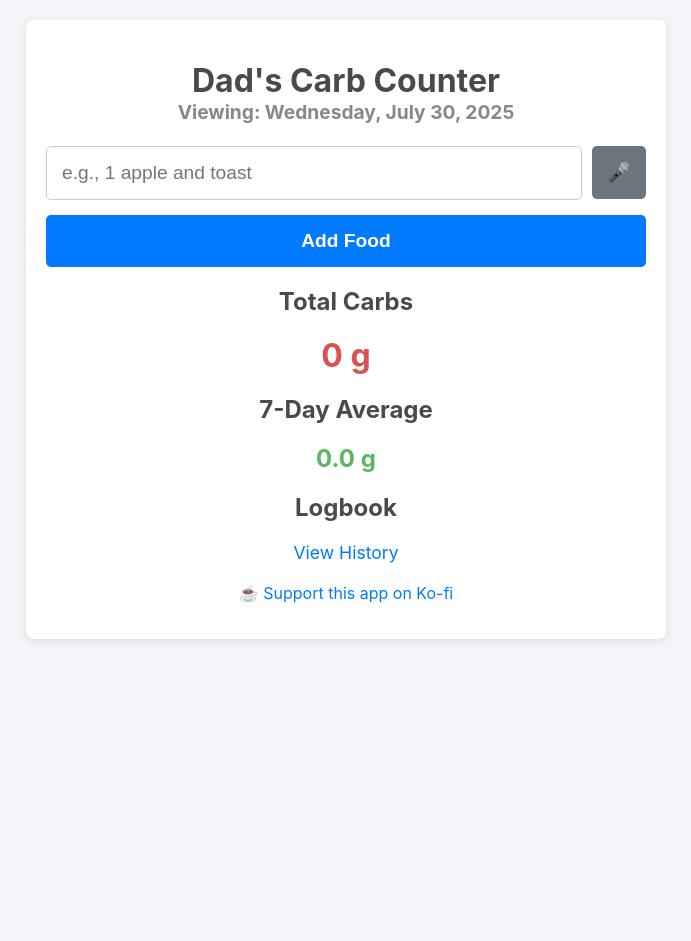
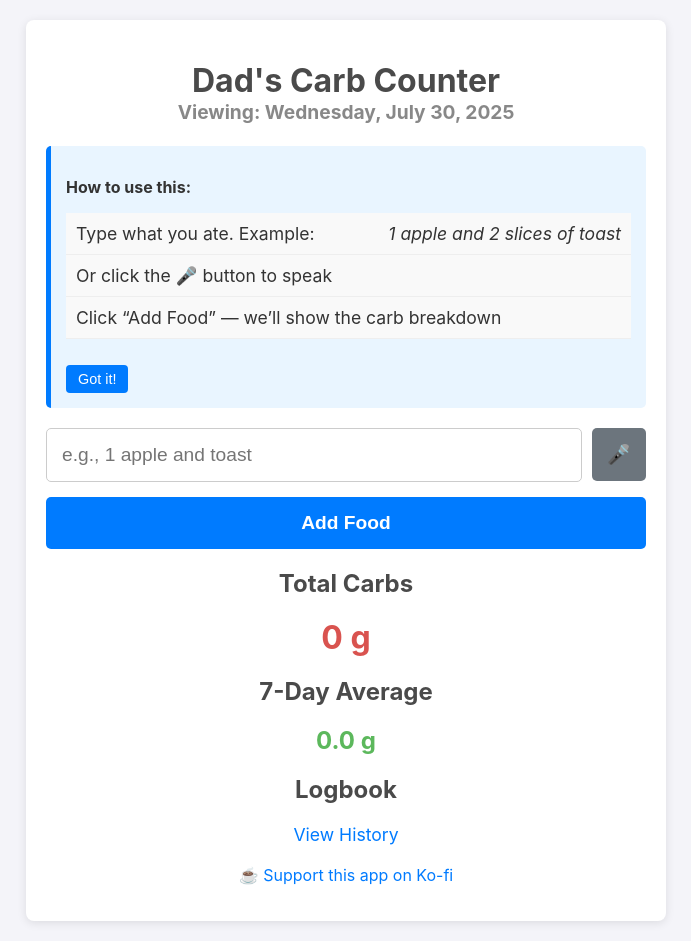
Before and after one commit to jdkelly951/dads-carb-counter, a Flask app: page / in a window 1280 px wide. Shown: the whole page, without its empty margins (294-985 px from the left). Before the commit the page ends 641 px from the top, so only its background shows below. Run offline with Flask 3, Linux system fonts and the light colour scheme.

Commit message:
Add beginner-friendly tutorial box to homepage

```diff
--- a/app/templates/index.html
+++ b/app/templates/index.html
@@ -25,11 +25,42 @@
     #food-input { flex-grow: 1; }
     #mic-button { padding: 15px; font-size: 1.2em; margin-left: 10px; background-color: #6c757d; color: white; border: none; border-radius: 5px; cursor: pointer; }
     #ios-tip, #mic-unsupported { text-align: center; font-size: 0.9em; color: #6c757d; margin-top: 0; }
+
+    .tutorial-box {
+      background-color: #e9f5ff;
+      border-left: 5px solid #007bff;
+      padding: 15px;
+      margin: 15px 0 20px 0;
+      border-radius: 5px;
+      font-size: 1em;
+    }
+    .tutorial-box button {
+      margin-top: 10px;
+      padding: 6px 12px;
+      font-size: 0.9em;
+      background-color: #007bff;
+      color: white;
+      border: none;
+      border-radius: 4px;
+      cursor: pointer;
+    }
   </style>
 </head>
 <body>
   <div class="container">
     <h1>Dad's Carb Counter <small>Viewing: {{ display_date_str }}</small></h1>
+
+    {% if not request.cookies.get('seen_tutorial') %}
+    <div id="tutorial-box" class="tutorial-box">
+      <p><strong>How to use this:</strong></p>
+      <ul>
+        <li>Type what you ate. Example: <em>1 apple and 2 slices of toast</em></li>
+        <li>Or click the 🎤 button to speak</li>
+        <li>Click “Add Food” — we’ll show the carb breakdown</li>
+      </ul>
+      <button onclick="dismissTutorial()">Got it!</button>
+    </div>
+    {% endif %}
 
     {% if error %}
     <div class="error-box">{{ error }}</div>
@@ -74,7 +105,6 @@
           {% endif %}
           — <strong>{{ item.carbs|round(1) }} g</strong>
         </span>
-
         <a href="/delete/{{ display_date_raw }}/{{ loop.index0 }}" class="delete-item">(x)</a>
       </li>
       {% endfor %}
@@ -92,6 +122,11 @@
     </p>
 
     <script>
+      function dismissTutorial() {
+        document.getElementById("tutorial-box").style.display = "none";
+        document.cookie = "seen_tutorial=true; path=/; max-age=" + (60 * 60 * 24 * 365);
+      }
+
       window.SpeechRecognition = window.SpeechRecognition || window.webkitSpeechRecognition;
 
       const micButton = document.getElementById('mic-button');
@@ -133,5 +168,6 @@
         }
       }
     </script>
+  </div>
 </body>
 </html>
```
Lines whose indentation alone changed are shown as unchanged.
